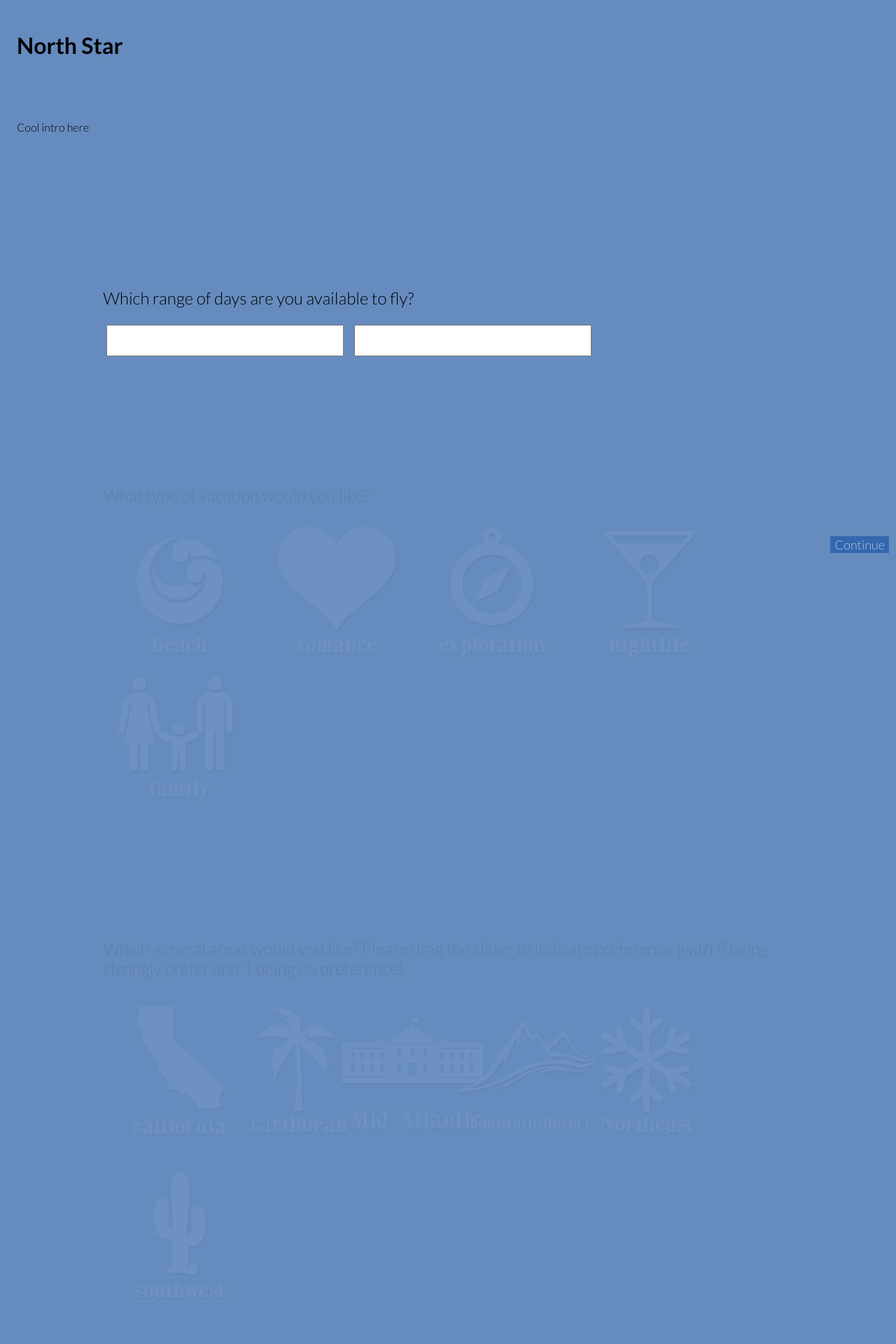
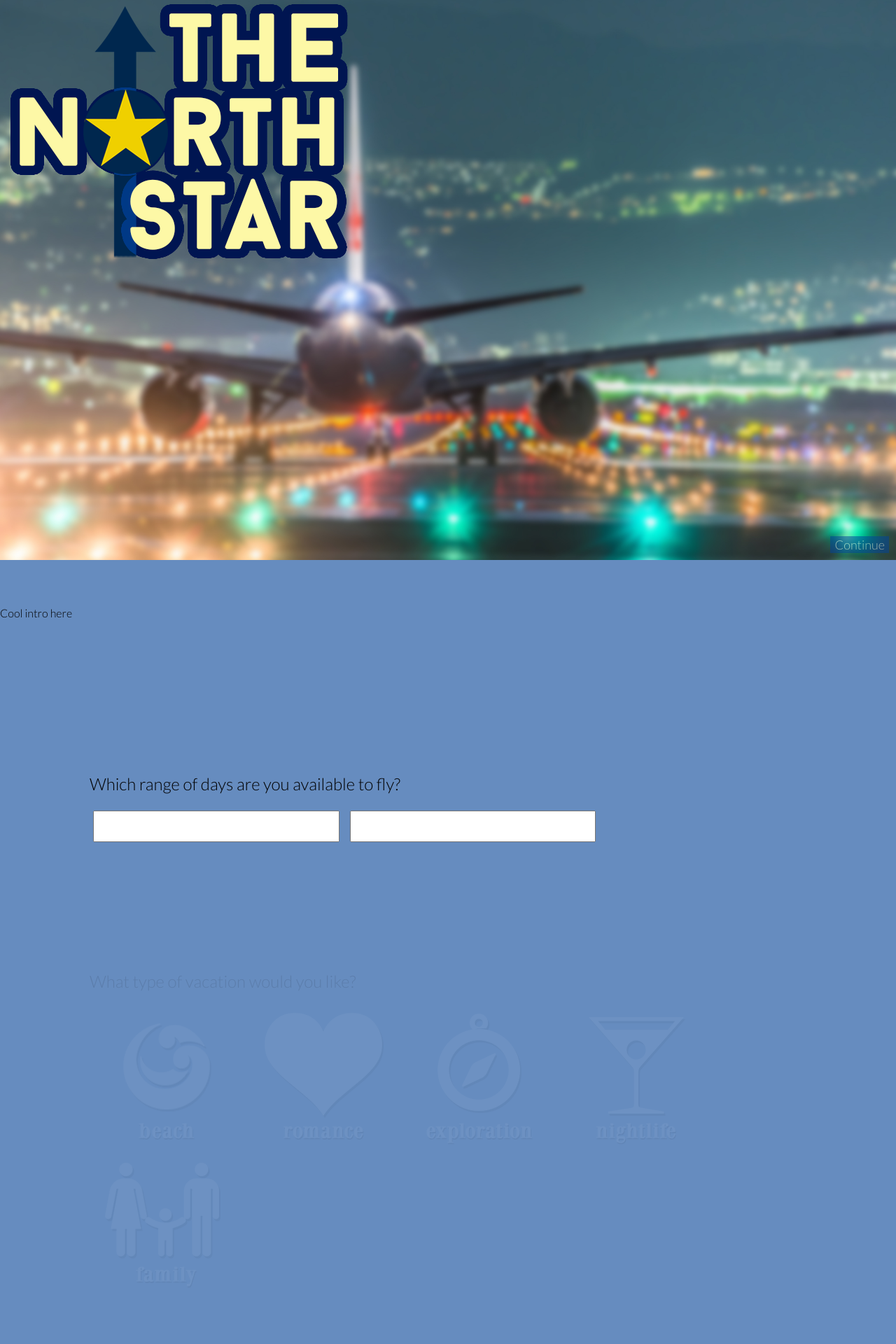
Before and after one commit to yangbrian/thenorthstar, a Flask app: page / in a window 1280 px wide. Shown: the top 1920 px of the page at 70% size. Run offline with Flask 2, Linux system fonts and the light colour scheme; some libraries are stand-ins or nearby versions.

```diff
--- a/FlaskWebProject/static/css/style.css
+++ b/FlaskWebProject/static/css/style.css
@@ -1897,13 +1897,37 @@
   top: 0; }
 
 body {
-  padding: 16px;
   font: 16px 'Lato', sans-serif;
   font-weight: 400;
-  background-color: #668cbf; }
+  background-color: #668cbf;
+  padding: 0;
+  margin: 0; }
 
 body {
-  font-family: 'Lato', sans-serif !important; }
+  font-family: 'Lato', sans-serif !important;
+  perspective: 1px;
+  height: 100vh;
+  overflow-x: hidden;
+  overflow-y: auto; }
+
+section {
+  padding: 15px; }
+
+header#header {
+  height: 100vh;
+  width: 100vw;
+  background-image: url("/static/images/airplane.jpg");
+  background-attachment: fixed;
+  background-size: cover;
+  background-position: center; }
+  header#header h1 {
+    margin: 0; }
+  header#header #title {
+    position: absolute;
+    top: 0;
+    right: 0;
+    bottom: 0;
+    left: 0; }
 
 label {
   display: inline;
--- a/FlaskWebProject/static/css/style.scss
+++ b/FlaskWebProject/static/css/style.scss
@@ -13,14 +13,44 @@ $blue: #668cbf;
 }
 
 body {
-    padding: 16px;
     font: 16px 'Lato', sans-serif;
     font-weight: 400;
     background-color: $blue;
+    padding: 0;
+    margin: 0;
 }
 
 body {
     font-family: 'Lato', sans-serif !important;
+    perspective: 1px;
+    height: 100vh;
+    overflow-x: hidden;
+    overflow-y: auto;
+}
+
+section {
+    padding: 15px;
+}
+
+header#header {
+    height: 100vh;
+    width: 100vw;
+    background-image: url('/static/images/airplane.jpg');
+    background-attachment: fixed;
+    background-size: cover;
+    background-position: center;
+
+    h1 {
+        margin: 0;
+    }
+
+    #title {
+        position: absolute;
+        top: 0;
+        right: 0;
+        bottom: 0;
+        left: 0;
+    }
 }
 
 label {
--- a/FlaskWebProject/static/js/northstar.js
+++ b/FlaskWebProject/static/js/northstar.js
@@ -204,3 +204,5 @@ function calculateAge(date) {
 
     return age;
 }
+
+$(window).scroll()
--- a/FlaskWebProject/templates/index.html
+++ b/FlaskWebProject/templates/index.html
@@ -2,7 +2,11 @@
 
 {% block content %}
 
-    <h1>North Star</h1>
+    <header id="header">
+
+        <h1><img src="/static/images/TNSlogo.png" alt="North Star" /></h1>
+
+    </header>
 
     <section id="intro" class="row">
         <p>Cool intro here</p>
--- a/requirements.txt
+++ b/requirements.txt
@@ -1 +1,2 @@
 Flask<1
+pymysql>0.1
```
Also changed, not shown: FlaskWebProject/static/images/airplane.jpg (added), 2 other files.
